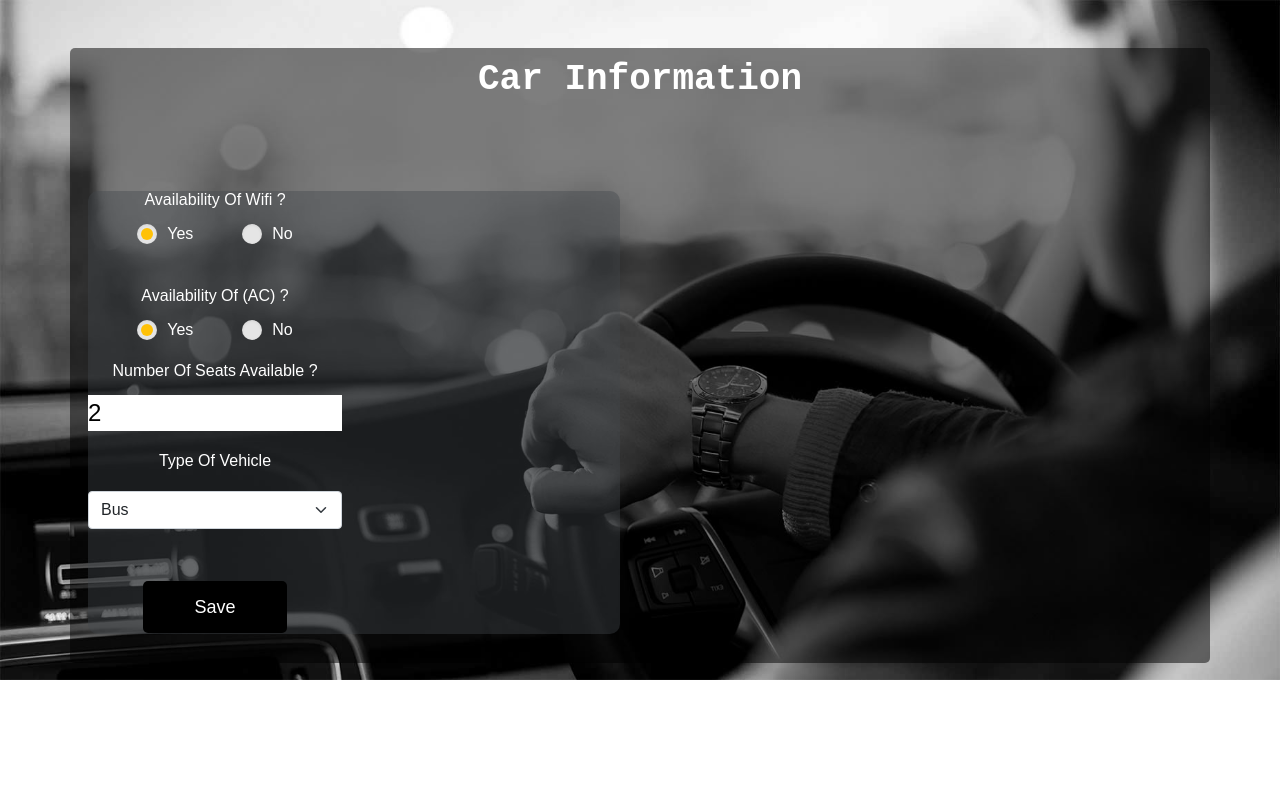
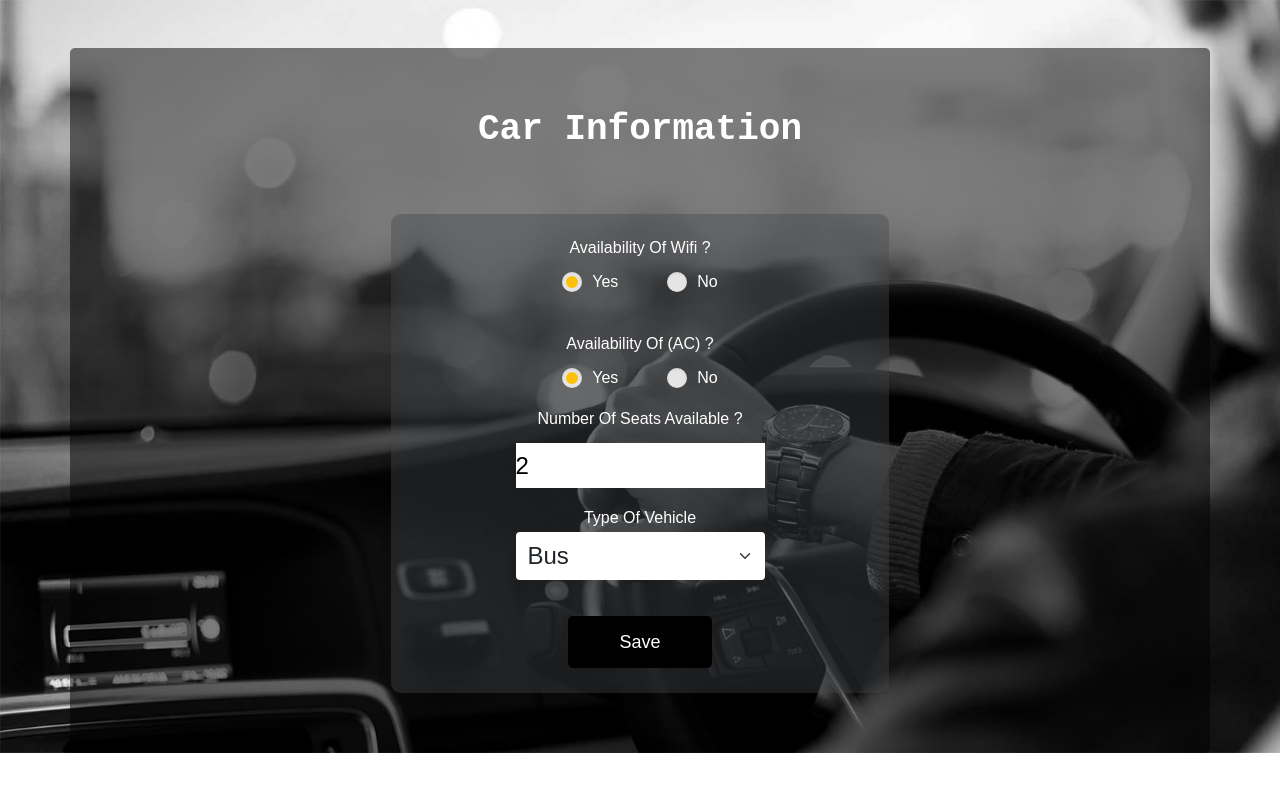
Before and after one commit to Sana-ounaissy/Transportation, a PHP site: page /CarInfo2.html in a window 1280 px wide. Run offline with PHP 8.4, Linux system fonts and the light colour scheme.

Commit message:
car info edit

```diff
--- a/CarInfo2.css
+++ b/CarInfo2.css
@@ -28,7 +28,8 @@ input[type=submit]:hover {
 .container {
   border-radius: 5px;
   background-color: rgb(0 0 0 / 50%);
-  padding: 10px;
+  padding: 60px;
+
 }
 
 /* Create two columns that float next to eachother */
@@ -88,6 +89,7 @@ input[type=submit]:hover {
   -moz-box-pack: justify;
   -ms-flex-pack: justify;
   justify-content: space-between;
+
 }
 
 .col-2 {
@@ -412,6 +414,9 @@ form{
      width: 100%;
     height: 100%;
     display: inline-block;
+    margin-bottom: 5%;
+
+
 }
 input {
   outline: none;
@@ -420,9 +425,10 @@ input {
   -webkit-box-shadow: none;
   -moz-box-shadow: none;
   box-shadow: none;
-  width: 100%;
+  width: 50%;
   font-size: 24px;
   font-family: inherit;
+  height: 45px;
 }
 
 .input--style-4 {
@@ -607,7 +613,7 @@ input {
 }
 
 .card-4 {
-  margin-top: 0px;
+  margin-top:0;
   height: 100%;
   background: #41464b66;
   -webkit-border-radius: 10px;
@@ -618,11 +624,13 @@ text-align: center;
 
 
 
+
 }
 
 .card-4 .card-body {
   padding: 57px 65px;
   padding-bottom: 65px;
+
 }
 
 @media (max-width: 767px) {
@@ -639,3 +647,18 @@ label {
       width: 434px;
     height: 600px;
 }
+
+.form-select{
+     outline: none;
+    margin: 0;
+    border: none;
+    -webkit-box-shadow: none;
+    -moz-box-shadow: none;
+    box-shadow: none;
+    width: 50% !important;
+    margin-left: 25%;
+
+    font-size: 24px;
+    font-family: inherit;
+
+}
--- a/CarInfo2.html
+++ b/CarInfo2.html
@@ -21,14 +21,16 @@
 
     <div class="container mt-5">
         <div style="text-align:center">
-            <h1 style="font-family: 'Courier New', Courier, monospace; font-weight: 700; color: rgb(255, 255, 255);">Car Information
+            <h1 style="font-family: 'Courier New', Courier, monospace; font-weight: 700; color: rgb(255, 255, 255);">Car
+                Information
             </h1>
             <br><br><br>
 
         </div>
-        <div   class="row">
+        <div class="row">
+            <div class="col-lg-3 col-md-2 col-sm-0"></div>
 
-            <div class="column">
+            <div class="col-lg-6 col-md-8 col-sm-12">
                 <form action="/action_page.php">
 
 
@@ -40,8 +42,8 @@
 
 
 
-                                <div class="row row-space">
-                                    <div class="col-lg-6 col-md-12 col-sm-12">
+                                <div class="row row-space" style="margin-top: 5%;">
+                                    <div class="col-12">
                                         <label class="label">Availability of wifi ?</label>
                                         <div class="p-t-10">
                                             <label class="radio-container m-r-45">Yes
@@ -60,7 +62,7 @@
                                 <br>
                                 <br>
                                 <div class="row row-space">
-                                    <div class="col-lg-6 col-md-12 col-sm-12">
+                                    <div class="col-12">
                                         <label class="label">Availability of (AC) ?</label>
                                         <div class="p-t-10">
                                             <label class="radio-container m-r-45">Yes
@@ -79,7 +81,7 @@
                                 <br>
 
                                 <div class="row row-space">
-                                    <div class="col-lg-6 col-md-12 col-sm-12">
+                                    <div class="col-12">
                                         <label class="label">Number of seats available ?</label>
                                         <div class="p-t-10">
 
@@ -108,9 +110,10 @@
                                 <br>
 
                                 <div class="row row-space">
-                                    <div class="col-lg-6 col-md-12 col-sm-12">
+
+                                    <div class="col-12">
                                         <label class="label">Type of vehicle</label>
-                                        <div class="p-t-10">
+                                        <div class="">
 
                                             <select class="form-select" aria-label="Default select example">
                                                 <option value="1">Bus</option>
@@ -124,7 +127,7 @@
                                 </div>
                                 <br>
                                 <div class="row row-space">
-                                    <div class="col-lg-6 col-md-12 col-sm-12">
+                                    <div class="col-12">
 
 
                                         <div class="p-t-15">
@@ -144,6 +147,10 @@
 
                 </form>
             </div>
+            <div class="col-lg-3 col-md-2 col-sm-0"></div>
+        </div>
+        <div class="row">
+
         </div>
     </div>
 
```
